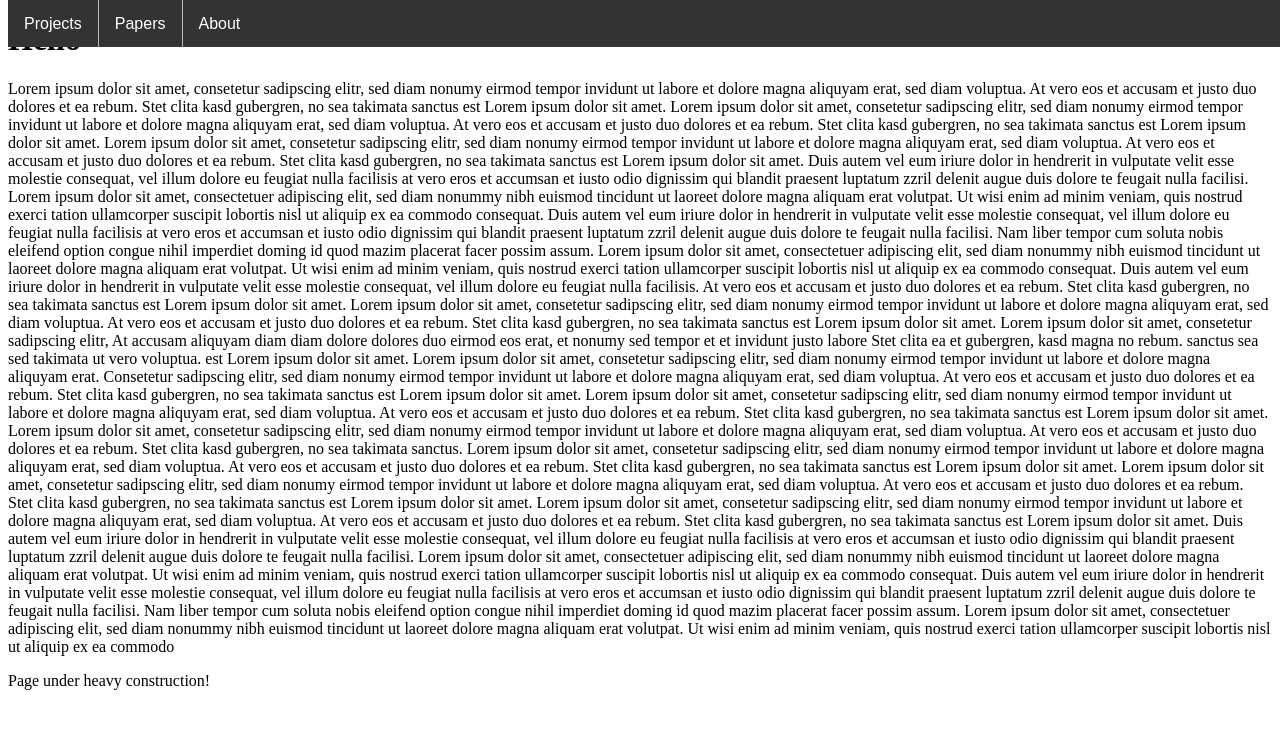
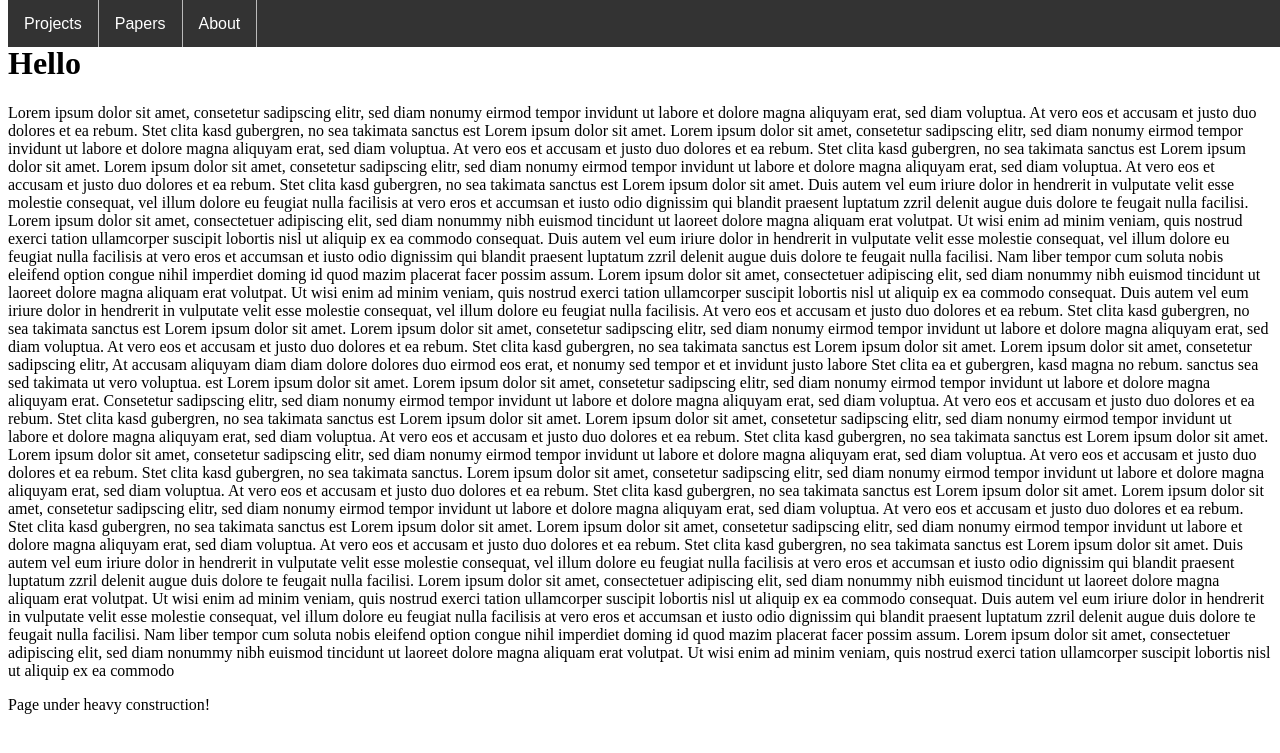
Before and after one commit to raphaelmenges/raphaelmenges.github.io, a Jekyll site: the page built from index.html, in a window 1280 px wide. Shown: the top 753 px of the page. Built offline with Jekyll 4.4.1, drawn with Linux system fonts in a browser that asks for light colours.

Commit message:
Styling navigation bar.

```diff
--- a/_layouts/default.html
+++ b/_layouts/default.html
@@ -11,7 +11,7 @@
 			<li><a href="/news">Papers</a></li>
 			<li><a href="/about">About</a></li>
 		</nav>
-		<div>
+		<div class="content">
 
 		{{ content }}
 
--- a/css/main.css
+++ b/css/main.css
@@ -21,12 +21,12 @@
 	background-color: #111;
 }
 
-.navbar li:last-child {
-    border-right: none;
-}
-
 .navbar a {
 	color: white;
 	text-align: center;
 	text-decoration: none;
 }
+
+.content {
+	padding-top: 12pt;
+}
```
